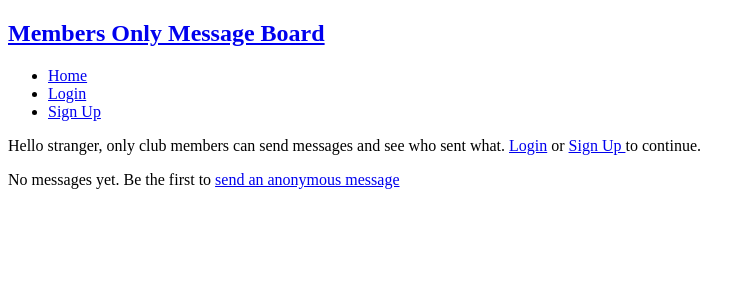
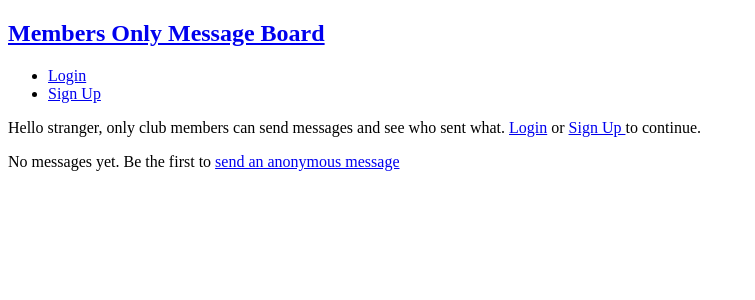
Before and after one commit to zakingslayerv22/members-only, a Node server app: page / in a window 1280 px wide. Shown: the top 300 px of the page, without its empty margins (0-755 px from the left). Run offline with Node 20, Linux system fonts and the light colour scheme; data that the repository does not hold is empty; some libraries are stand-ins or nearby versions.

Commit message:
feat: remove unneeded link and extra closing tag
- Remove the home link because it will be displayed by a different partial view.

- Remove extra li closing tag.

```diff
--- a/views/partials/header.ejs
+++ b/views/partials/header.ejs
@@ -2,7 +2,6 @@
     <h2><a href="/"><%= siteTitle %></a></h2>
     <nav>
         <ul class="nav-ul">
-            <li><a href="/" class="btn">Home</a></li>
             <% if (typeof locals.currentUser !== 'undefined' &&  currentUser) { %>
             <li><a href="/messages/new" class="btn">New Message</a></li>
             <% } else {%>
@@ -15,7 +14,7 @@
             <% } %>
 
             <% if (typeof locals.currentUser !== 'undefined' &&  currentUser.is_club_member && !currentUser.is_admin){ %>
-            <li></li><a href="/users/join-admins">Join Admins</a></li>
+            <li><a href="/users/join-admins">Join Admins</a></li>
             <% } %>
 
             <% if (typeof locals.currentUser !== 'undefined' &&  currentUser) { %>
```
